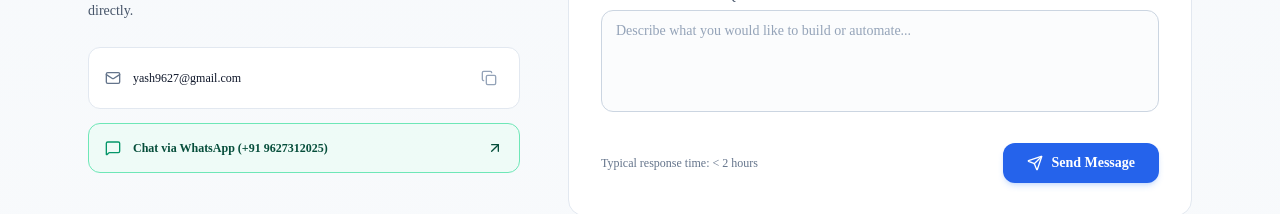
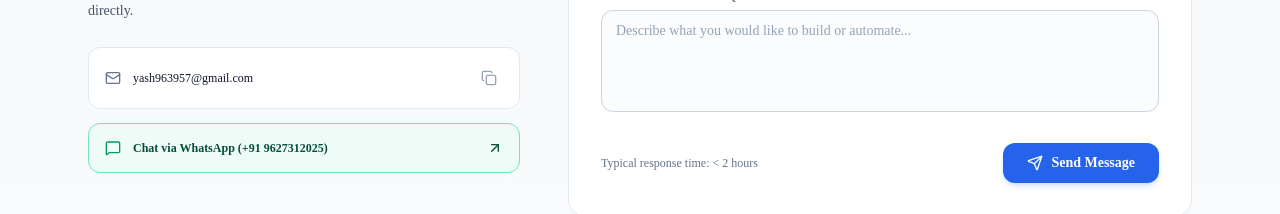
Before and after one commit to YASHCHAUDHARY11/My_website_devloper, a Next.js app: page / in a window 1280 px wide. Shown: the part 3097-3311 px from the top of the page. Built offline with nearby package versions, Linux system fonts and the light colour scheme.

Commit message:
Update page.tsx

```diff
--- a/app/page.tsx
+++ b/app/page.tsx
@@ -27,7 +27,7 @@ import {
 // Contact Data
 const CONTACT_DATA = {
   name: 'Yash Chaudhary',
-  email: 'yash9627@gmail.com',
+  email: 'yash963957@gmail.com',
   phoneFormatted: '+91 9627312025',
   whatsappUrl:
     'https://wa.me/919627312025?text=Hi%20Yash,%20I%20saw%20your%20portfolio%20and%20would%20like%20to%20discuss%20a%20project.',
```
